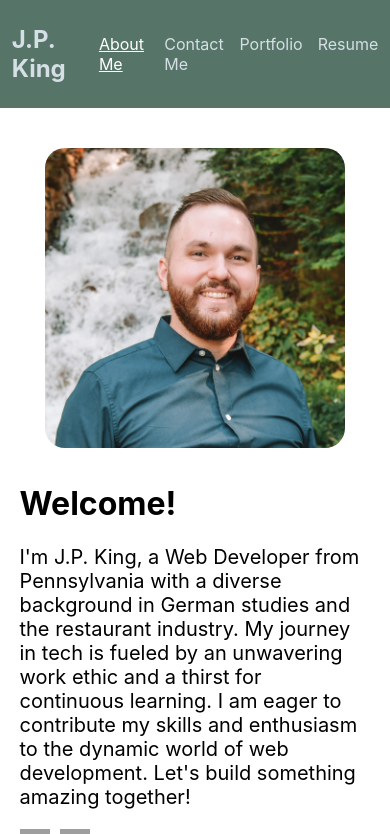
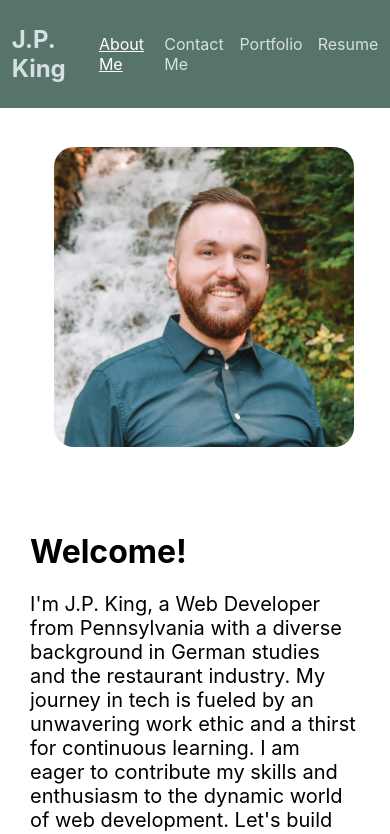
Before and after one commit to jp-king-1337/react_portfolio, a React (Create React App) app: page / in a window 390 px wide. Shown: the top 834 px of the page. Built offline with nearby package versions, Linux system fonts and the light colour scheme; grey boxes are pictures that could not be loaded.

Commit message:
Updated mobile styling

```diff
--- a/src/index.css
+++ b/src/index.css
@@ -161,6 +161,7 @@ footer {
 
 .right-section {
     flex: 2;
+    padding: 3%;
 }
 
 #welcome {
@@ -335,12 +336,34 @@ button[type="submit"]:hover {
 
 
 /* Media Queries */
+
+/* Mobile Styling for About Section */
+@media (max-width: 768px) {
+    .about-content {
+        flex-direction: column;
+        align-items: center;
+    }
+
+    .left-section,
+    .headshot-wrapper {
+        flex: 1;
+        margin-bottom: 20px;
+    }
+
+    #headshot {
+        max-width: 300px;
+        border-radius: 20px;
+    }
+}
+
+/* Mobile Styling for Skills Section */
 @media (max-width: 768px) {
     .skills-container {
         grid-template-columns: repeat(2, 1fr);
     }
 }
 
+/* Mobile Styling for Portfolio Section */
 @media (max-width: 1024px) {
     .project-card {
         max-width: calc(50% - 40px);
```
